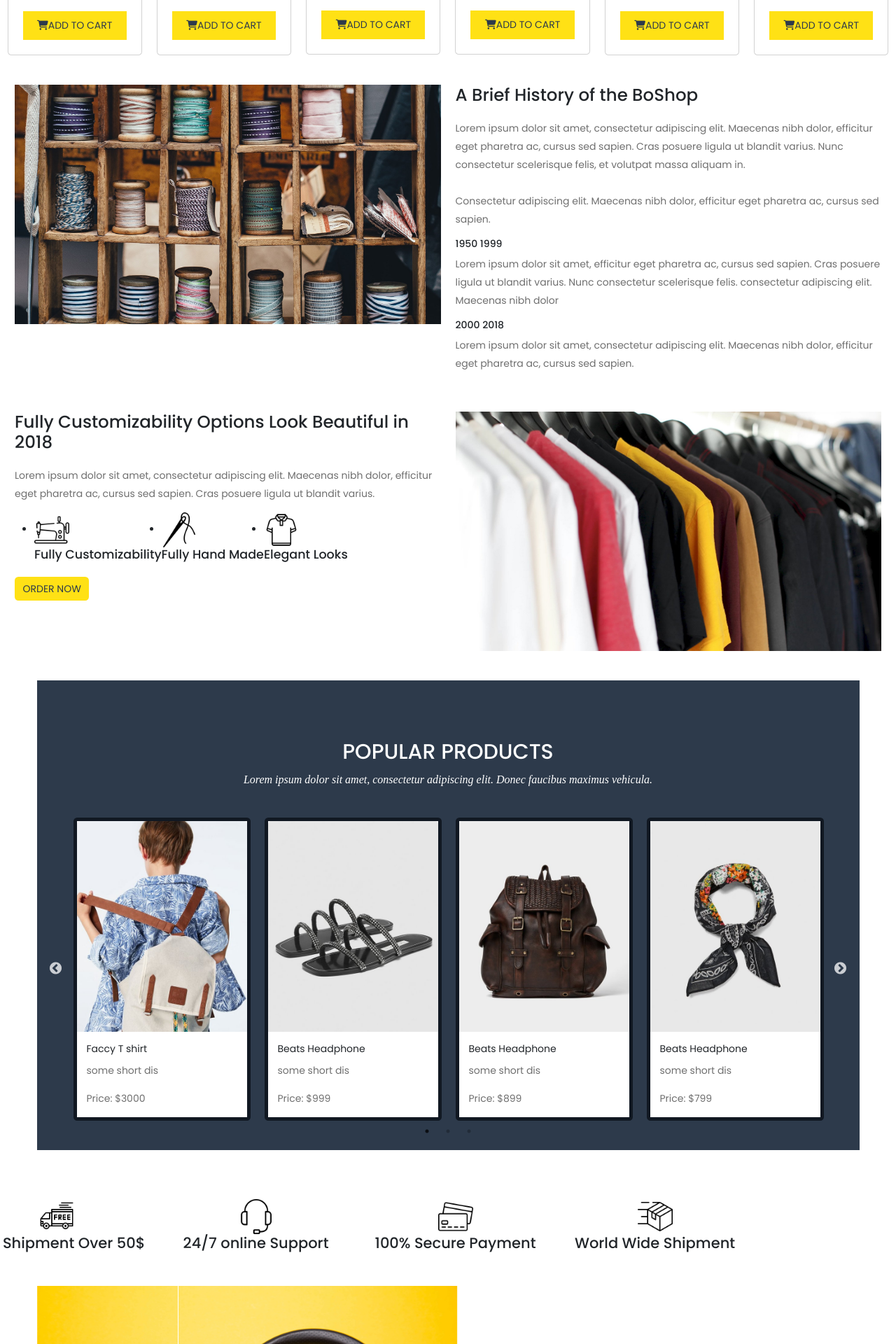
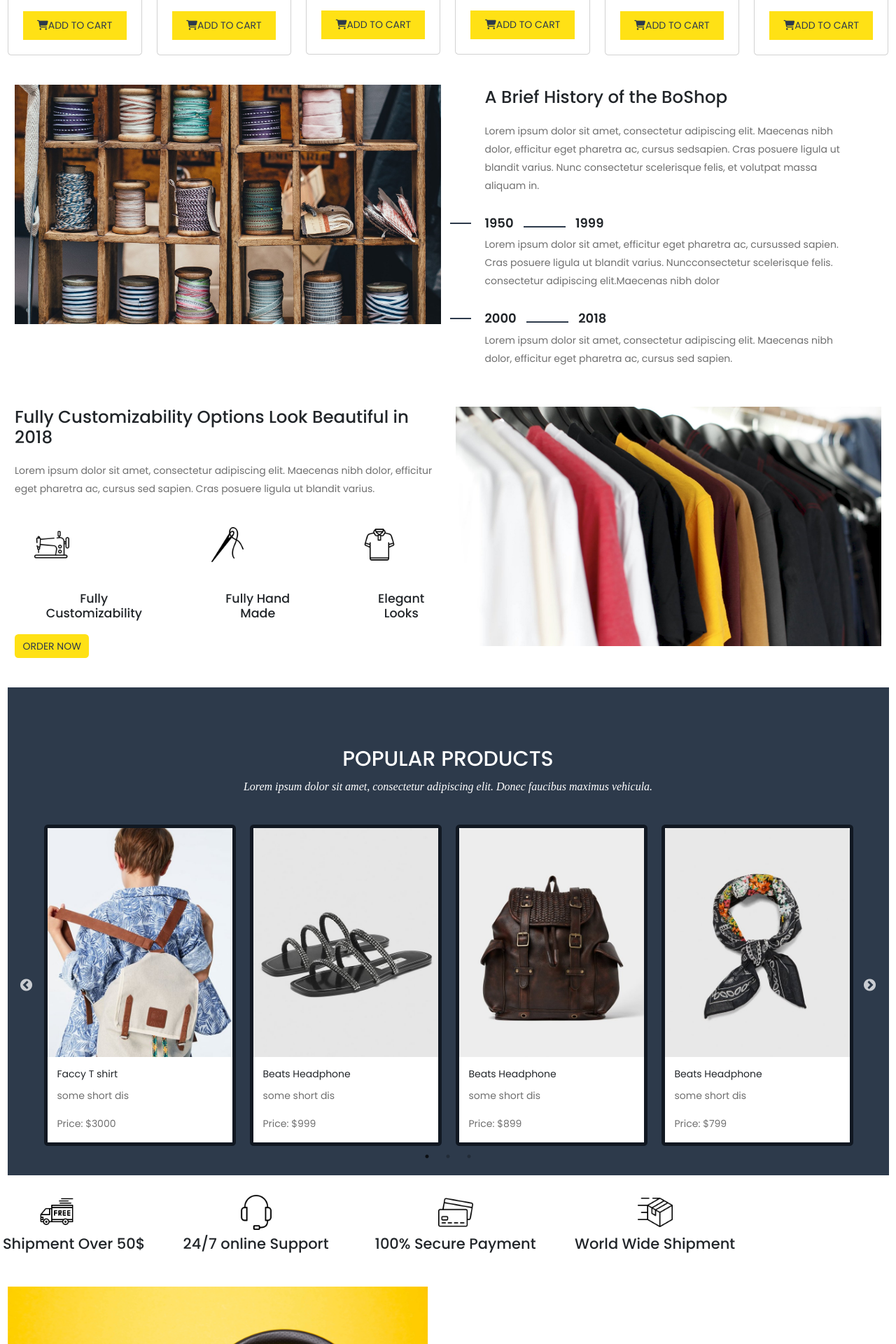
Before and after one commit to RaimaAftab95/Portfolio2, a React (Create React App) app in the folder project/: page / in a window 1280 px wide. Shown: the part 1840-3760 px from the top of the page at 70% size. Built offline with nearby package versions, Linux system fonts and the light colour scheme.

Commit message:
change
changes made

```diff
--- a/project/src/Pages/Cart.js
+++ b/project/src/Pages/Cart.js
@@ -152,12 +152,6 @@ export default function Cart() {
       {user.name ? (
         <>
           <h3 className="heading">Shopping Cart</h3>
-          {loading ? (
-            <div className="my-spinner"><Spinner color="primary" className="">
-            Loading...
-          </Spinner></div>
-
-          ) : null}
           <Table responsive className="p-5">
             <thead>
               <tr>
@@ -165,7 +159,7 @@ export default function Cart() {
                 <th>Name</th>
                 <th>Price</th>
                 <th >Quantity</th>
-                <th >Total</th>
+                <th>Total</th>
                 <th>Action</th>
               </tr>
             </thead>
--- a/project/src/Pages/Home.css
+++ b/project/src/Pages/Home.css
@@ -1,9 +1,4 @@
 .add-to-cart-btn{
-    /* background-color:#2d3a4b!important;
-    color: #ffff;
-    border-radius:none;
-    width: 100%; */
-    /* padding: 20px 40px!important; */
     padding: 10px 20px!important;
     margin-top: 30px!important;
     background-color:  #ffe115!important;
@@ -16,7 +11,6 @@
     width: 100%;
 }
 .add-to-cart-btn:hover {
-    /* background-color:#ffe115!important; */
     background-color:#2d3a4b!important;
     color: #ffe115!important;
 }
@@ -36,7 +30,7 @@
 .arrival-block:hover .overlay {
     opacity: 0;
 }
-.about-us-con h3 {
+ .about-us-con h3 {
     margin-bottom: 20px;
 }
 p {
@@ -45,7 +39,15 @@ p {
     line-height: 26px;
     text-rendering: optimizeLegibility;
 }
-.about-us-con h6:before {
+
+.about-us-con h6 {
+    position: relative;
+    font-size: 18px;
+    font-weight: 600;
+    margin-top: 30px;
+    /* margin-right: 30px; */
+}
+.about-us-con h6::before {
     content: "";
     height: 2px;
     width: 30px;
@@ -53,6 +55,14 @@ p {
     left: -50px;
     top: 10px;
     background: #2d3a4b;
+}
+.about-us-con h6 span {
+    height: 2px;
+    width: 60px;
+    background: #2d3a4b;
+    border: none;
+    display: inline-block;
+    margin: 0px 10px;
 }
 /* Add these styles to your existing CSS file */
 .tabs-container {
@@ -117,3 +127,36 @@ height:50px;
     margin: auto!important;
     text-align: center!important;
 }
+
+/* Apply these styles to remove bullets and add gap between list items */
+.order-info {
+    list-style: none;
+    /* padding: 0;  */
+    display: flex;
+    gap: 80px;
+  }
+
+  .order-info li {
+    display: flex;
+    flex-direction: column;
+    text-align: center;
+  }
+
+  .order-info img {
+    max-width: 100%;
+    height: auto;
+  }
+
+  .order-info h5 {
+    margin: 5px 0;
+  }
+  @media (max-width: 768px) {
+    .order-info {
+      flex-direction: column;
+      gap:50px;
+    }
+  }
+  .about-us-img{
+    width: 100%;
+    object-fit: cover!important;
+  }
--- a/project/src/Pages/Home.js
+++ b/project/src/Pages/Home.js
@@ -64,7 +64,7 @@ export default function Home() {
   const handleAddToCart = (product) => {
     console.log("addto cart func");
     //dispatch(addToCart(product));
-    dispatch(addToCart({...product,quantity : 1}));
+    dispatch(addToCart({ ...product, quantity: 1 }));
   };
 
   return (
@@ -100,11 +100,12 @@ export default function Home() {
         </div>
         {/* <h3 className="mt-5 text-center">Products List</h3> */}
         {loading ? (
-            <div className="my-spinner"><Spinner color="primary" className="">
-            Loading...
-          </Spinner></div>
-
-          ) : null}
+          <div className="my-spinner">
+            <Spinner color="primary" className="">
+              Loading...
+            </Spinner>
+          </div>
+        ) : null}
         <Row>
           {productList.map((item, index) => (
             <Col key={`${index}`} xs="12" sm="4" md="4" lg="2">
@@ -143,29 +144,25 @@ export default function Home() {
       <Container fluid className="mt-5">
         <Row>
           <Col sm={12} xs={12} md={6} lg={6}>
-            <img className="img-fluid" src="/BOSHOP images/history-img.jpg" />
+            <img className="img-fluid about-us-img" src="/BOSHOP images/history-img.jpg" />
           </Col>
           <Col sm={12} xs={12} md={6} lg={6}>
-            <div class="about-us-con">
-              <h3>A Brief History of the BoShop</h3>
+            <div class="about-us-con mx-5">
+              <h3 className="mt-1">A Brief History of the BoShop</h3>
               <p>
                 Lorem ipsum dolor sit amet, consectetur adipiscing elit.
-                Maecenas nibh dolor, efficitur eget pharetra ac, cursus sed
-                sapien. Cras posuere ligula ut blandit varius. Nunc consectetur
-                scelerisque felis, et volutpat massa aliquam in.
-                <br />
-                <br />
-                Consectetur adipiscing elit. Maecenas nibh dolor, efficitur eget
-                pharetra ac, cursus sed sapien.
+                Maecenas nibh dolor, efficitur eget pharetra ac, cursus
+                sedsapien. Cras posuere ligula ut blandit varius. Nunc
+                consectetur scelerisque felis, et volutpat massa aliquam in.
               </p>
               <h6>
                 1950 <span></span> 1999
               </h6>
               <p>
-                Lorem ipsum dolor sit amet, efficitur eget pharetra ac, cursus
-                sed sapien. Cras posuere ligula ut blandit varius. Nunc
-                consectetur scelerisque felis. consectetur adipiscing elit.
-                Maecenas nibh dolor
+                Lorem ipsum dolor sit amet, efficitur eget pharetra ac,
+                cursussed sapien. Cras posuere ligula ut blandit varius.
+                Nuncconsectetur scelerisque felis. consectetur adipiscing
+                elit.Maecenas nibh dolor
               </p>
               <h6>
                 2000 <span></span> 2018
@@ -179,7 +176,7 @@ export default function Home() {
           </Col>
         </Row>
       </Container>
-      <Container fluid className="mt-5">
+      <Container fluid className="mt-5 mb-5">
         <Row>
           <Col sm={12} xs={12} md={6} lg={6}>
             <div className="about-us-con">
@@ -189,27 +186,27 @@ export default function Home() {
                 Maecenas nibh dolor, efficitur eget pharetra ac, cursus sed
                 sapien. Cras posuere ligula ut blandit varius.
               </p>
-              <ul className="order-info d-flex">
+              <ul className="order-info mt-5">
                 <li>
                   <img
                     className="img-fluid image-50"
                     src="/BOSHOP images/sewing.png"
                   />
-                  <h5>Fully Customizability</h5>
+                  <h5 className="mt-5">Fully Customizability</h5>
                 </li>
                 <li>
                   <img
                     className="img-fluid image-50"
                     src="/BOSHOP images/handmade.png"
                   />
-                  <h5>Fully Hand Made</h5>
+                  <h5 className="mt-5">Fully Hand Made</h5>
                 </li>
                 <li>
                   <img
                     className="img-fluid image-50"
                     src="/BOSHOP images/shirt.png"
                   />
-                  <h5>Elegant Looks</h5>
+                  <h5 className="mt-5">Elegant Looks</h5>
                 </li>
               </ul>
               <a href="#." class="btn btn-inverse">
@@ -223,7 +220,7 @@ export default function Home() {
         </Row>
       </Container>
       <section>
-        <div className="p-5 m-5 PopularProducts-bg">
+        <div className="PopularProducts-bg p-5">
           <div className="mt-5 mb-5  aligntext-center">
             <h4 className="heading text-white">Popular Products</h4>
             <span className="plain-text text-white">
@@ -250,13 +247,13 @@ export default function Home() {
       <section className="shipment">
         <Container>
           <Row>
-            <Col xs="12" sm="6" md="3">
+            <Col xs="12" sm="6" md="3" >
               <div className="text-center">
                 <img
                   className="img-fluid image-50"
                   src="/BOSHOP images/freeshipping.png"
                 ></img>
-                <h4>Free Shipment Over 50$</h4>
+                <h4 className="mt-2">Free Shipment Over 50$</h4>
               </div>
             </Col>
             <Col xs="12" sm="6" md="3">
@@ -265,7 +262,7 @@ export default function Home() {
                   className="img-fluid image-50"
                   src="/BOSHOP images/onlinesupport.png"
                 ></img>
-                <h4>24/7 online Support</h4>
+                <h4 className="mt-2">24/7 online Support</h4>
               </div>
             </Col>
             <Col xs="12" sm="6" md="3">
@@ -274,7 +271,7 @@ export default function Home() {
                   className="img-fluid image-50"
                   src="/BOSHOP images/credit-card.png"
                 ></img>
-                <h4>100% Secure Payment</h4>
+                <h4 className="mt-2">100% Secure Payment</h4>
               </div>
             </Col>
             <Col xs="12" sm="6" md="3">
@@ -283,14 +280,14 @@ export default function Home() {
                   className="img-fluid image-50"
                   src="/BOSHOP images/fast-delivery.png"
                 ></img>
-                <h4>World Wide Shipment</h4>
+                <h4 className="mt-2">World Wide Shipment</h4>
               </div>
             </Col>
           </Row>
         </Container>
       </section>
 
-      <Carosal className="m-5" />
+      <Carosal className="my-5" />
     </Container>
   );
 }
```
Also changed, not shown: project/src/Pages/Cart.css (line endings or trailing spaces).
